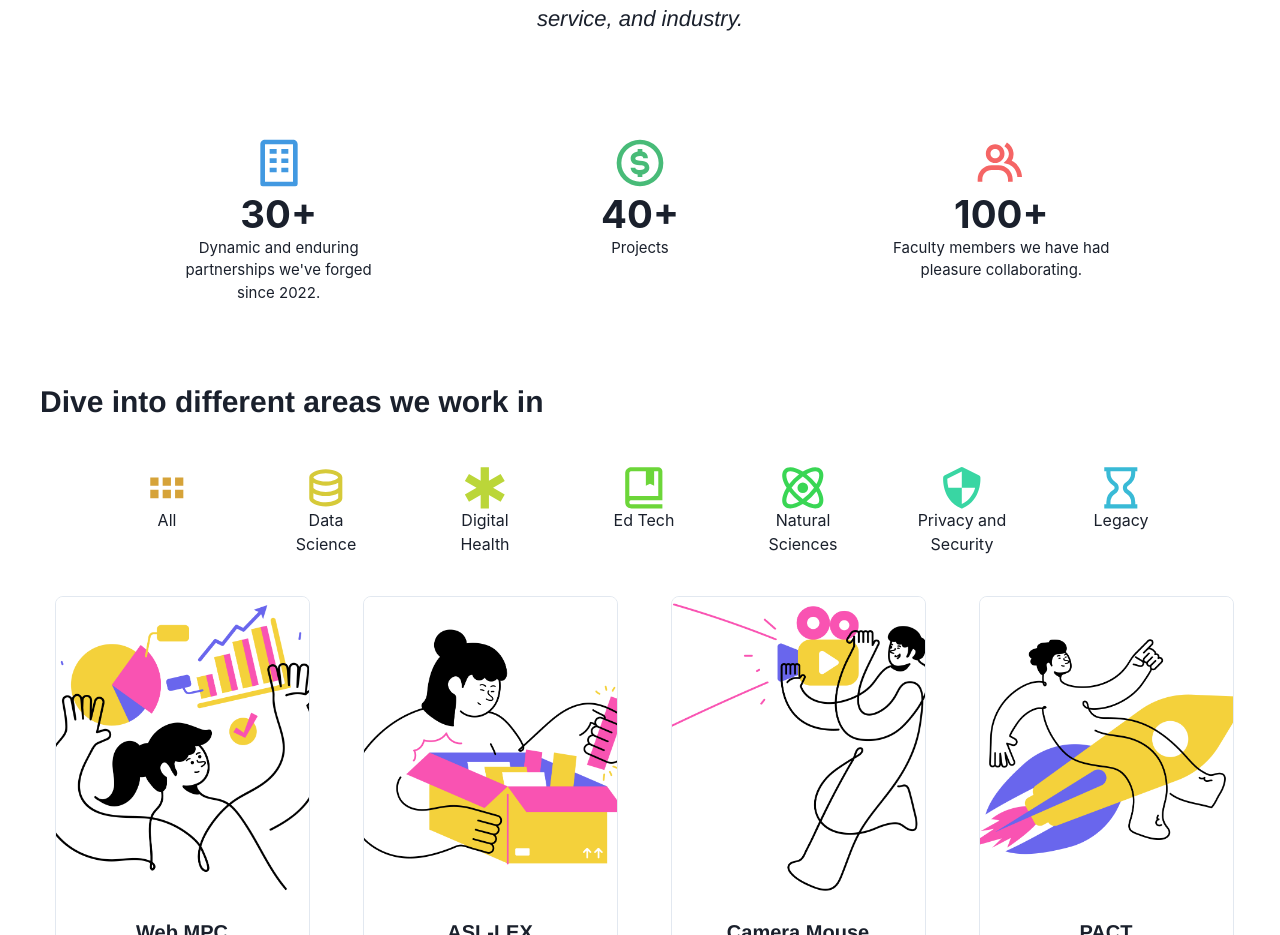
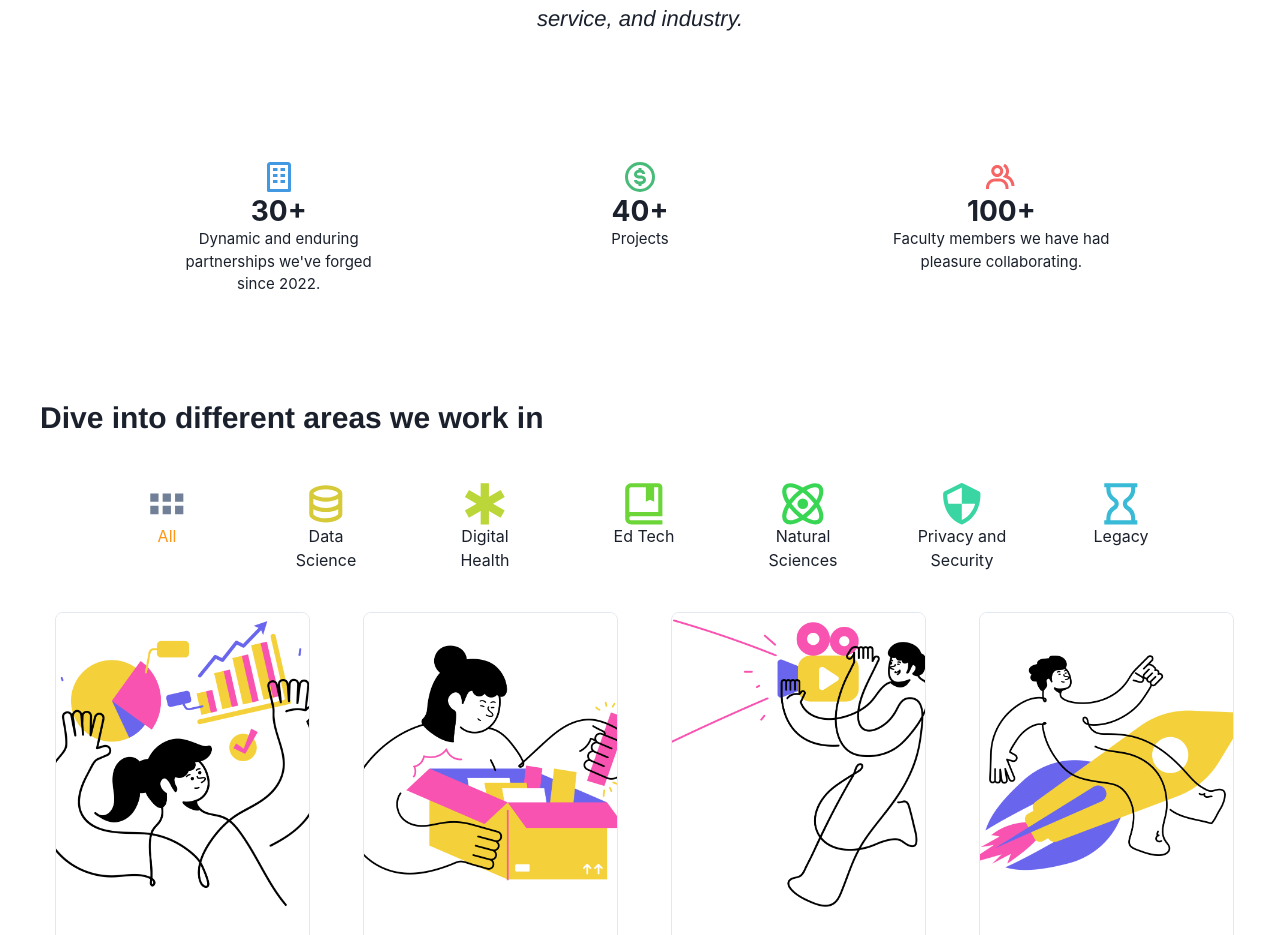
Before and after one commit to hicsail/hicsail.github.io, a React app: page /projects in a window 1280 px wide. Shown: the part 1201-2136 px from the top of the page. Built offline with nearby package versions, Linux system fonts and the light colour scheme.

Commit message:
fixed sizing on media changes, removed files

```diff
--- a/src/components/AboutBlurb/AboutBlurb.css
+++ b/src/components/AboutBlurb/AboutBlurb.css
@@ -3,21 +3,32 @@
   flex-direction: column;
   justify-content: space-between;
   max-width: 15em;
-  min-width: 8em;
-  padding: 0 0.5em 0 0.5em;
+  margin: 1.5em 0.5em 1.5em 0.5em;
 }
 
 #h2 {
   text-align: center;
-  color: rgb(255, 255, 255);
   text-transform: uppercase;
   margin-left: auto;
   margin-right: auto;
-  font-size: 0.9em;
+  font-size: 1.1em;
+}
+
+#cardIcon {
+  width: 4.5vw;
+  height: 4.5vw;
 }
 
 #stackityStack {
-  margin: 0.3em 1.5em;
+  margin: 0.3em 1.1em;
+  display: flex;
+  flex-direction: row;
   justify-content: space-between;
   align-items: flex-start;
 }
+
+@media screen and (max-width: 1100px) {
+  #stackityStack {
+    flex-wrap: wrap;
+  }
+}
--- a/src/components/AboutBlurb/AboutBlurb.tsx
+++ b/src/components/AboutBlurb/AboutBlurb.tsx
@@ -5,7 +5,7 @@ import {
   HStack,
   Icon,
   Heading,
-  Text,
+  useColorModeValue,
 } from '@chakra-ui/react';
 import {
   BiLaptop,
@@ -23,8 +23,8 @@ export const AboutBlurb: React.FC = () => {
       <Heading textStyle="h2" mt="5'0px">
         Our Services
       </Heading>
-      <Card boxShadow={0}>
-        <CardBody backgroundColor="gray.800">
+      <Card boxShadow={0} padding="0">
+        <CardBody backgroundColor={useColorModeValue('white', 'gray.800')}>
           <HStack id="stackityStack">
             <Box id="innerCard">
               <Icon id="cardIcon" as={BiLaptop} color="#178123" />
--- a/src/components/DataVisual/DataVisual.css
+++ b/src/components/DataVisual/DataVisual.css
@@ -8,8 +8,8 @@
 }
 
 #cardIcon {
-  width: 3.5em;
-  height: 3.5em;
+  width: 4.5vh;
+  height: 4.5vh;
   margin-left: auto;
   margin-right: auto;
 }
@@ -18,7 +18,7 @@
   text-align: center;
   margin-left: auto;
   margin-right: auto;
-  font-size: 2.4em;
+  font-size: 3.5vh;
 }
 
 #cardText {
--- a/src/components/ProjectsGrid/ProjectsGrid.css
+++ b/src/components/ProjectsGrid/ProjectsGrid.css
@@ -1,6 +1,15 @@
-@media screen and (max-width: 664px) {
+#icon #categoryText {
+  transition: 2s ease-in;
+}
+
+#icon:active,
+.active {
+  color: rgb(255, 150, 21);
+}
+
+@media screen and (max-width: 665px) {
   #icon {
-    font-size: 2em;
+    font-size: 5.5vw;
   }
   #categoriesBox {
     width: 3.5em;
@@ -13,7 +22,7 @@
 
 @media screen and (min-width: 665px) and (max-width: 819px) {
   #icon {
-    font-size: 2.6em;
+    font-size: 5.7vw;
   }
   #categoriesBox {
     width: 5em;
--- a/src/components/ProjectsGrid/ProjectsGrid.tsx
+++ b/src/components/ProjectsGrid/ProjectsGrid.tsx
@@ -1,6 +1,12 @@
-import { Box, Grid, IconButton, Icon, Text } from '@chakra-ui/react';
+import {
+  Box,
+  Grid,
+  IconButton,
+  useColorModeValue,
+  Text,
+} from '@chakra-ui/react';
 import * as React from 'react';
-import { useRef, useState } from 'react';
+import { useEffect, useRef, useState } from 'react';
 import { Card } from '../Card';
 import data from '../../utils/data/data.json';
 import './ProjectsGrid.css';
@@ -153,10 +159,22 @@ export const ProjectsGrid: React.FC<Props> = ({ list, showSelect }) => {
                 aria-label="filtering"
                 icon={icon}
                 variant="ghost"
-                color={color}
+                color={
+                  selected == title
+                    ? useColorModeValue('gray.500', 'white')
+                    : color
+                }
                 onClick={() => handleOptionSelect(title)}
               />
-              <Text id="categoryText" whiteSpace="initial">
+              <Text
+                id="categoryText"
+                whiteSpace="initial"
+                color={
+                  selected == title
+                    ? '#fe9615'
+                    : useColorModeValue('gray.800', 'white')
+                }
+              >
                 {title}
               </Text>
             </Box>
--- a/src/pages/Home.tsx
+++ b/src/pages/Home.tsx
@@ -160,7 +160,7 @@ export const Home: React.FC = () => {
               </Box>
             </Box>
           )}
-          <Box gridArea="about" marginBottom="2em">
+          <Box gridArea="about">
             <Heading textStyle="h2" mt="2rem" id="about">
               About
             </Heading>
```
Also changed, not shown: src/components/Circle.tsx (deleted, +0 -24 lines), src/components/CircularProgress.tsx (deleted, +0 -27 lines), src/components/Text.tsx (deleted, +0 -19 lines).
